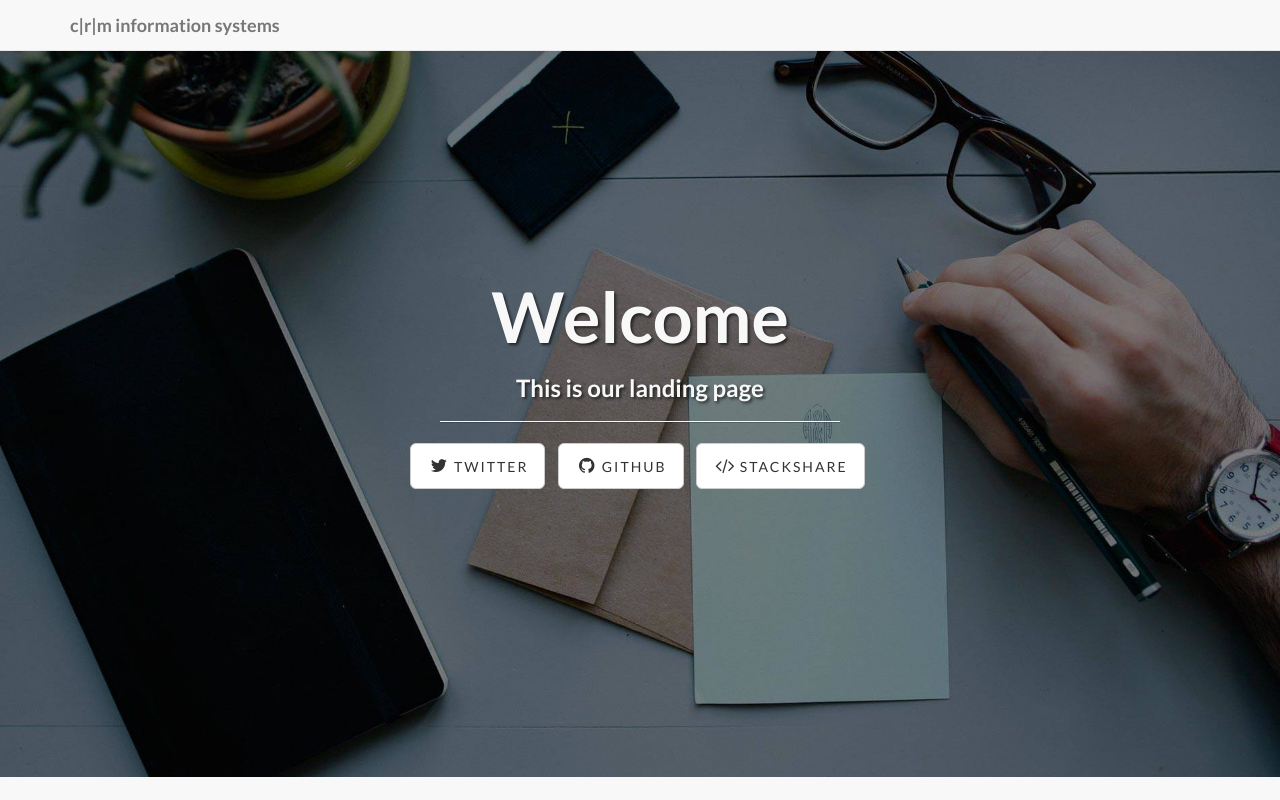
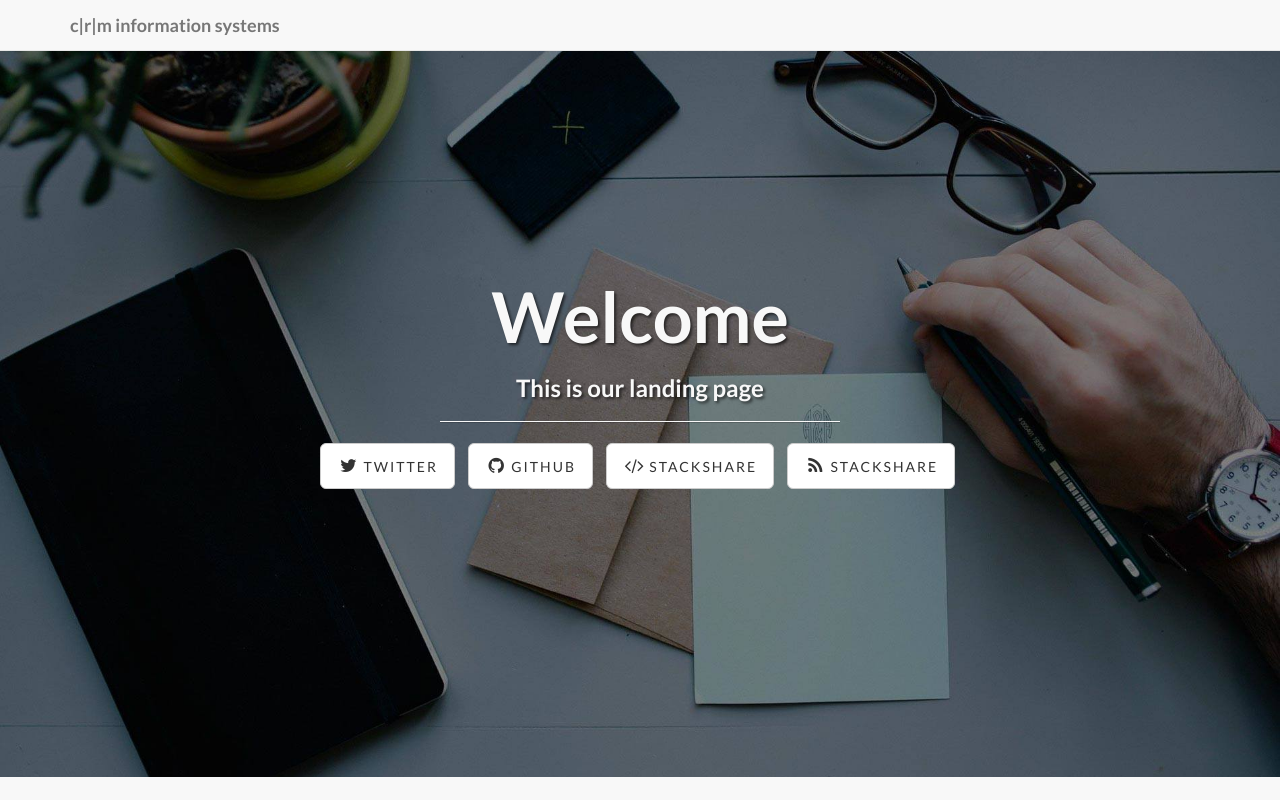
Before and after one commit to crmis/thesite, a plain HTML site: page public/index.html in a window 1280 px wide. Shown: the top 800 px of the page. Drawn offline with Linux system fonts and the light colour scheme.

Commit message:
Added link to blog
Added the link to the new github blog and icon.

```diff
--- a/public/index.html
+++ b/public/index.html
@@ -55,7 +55,10 @@
                                 <a href="https://github.com/crmis" class="btn btn-default btn-lg"><i class="fa fa-github fa-fw"></i> <span class="network-name">Github</span></a>
                             </li>
                             <li>
-                              <a href="http://stackshare.io/Koxzi95/koxzi-stack" class="btn btn-default btn-lg"><i class="fa  fa-code fa-fw"></i> <span class="network-name">Stackshare</span></a>
+                              <a href="https://stackshare.io/Koxzi95/koxzi-stack" class="btn btn-default btn-lg"><i class="fa  fa-code fa-fw"></i> <span class="network-name">Stackshare</span></a>
+                            </li>
+                            <li>
+                              <a href="https://crmis.github.io" class="btn btn-default btn-lg"><i class="fa  fa-rss fa-fw"></i> <span class="network-name">Stackshare</span></a>
                             </li>
                         </ul>
                     </div>
```
